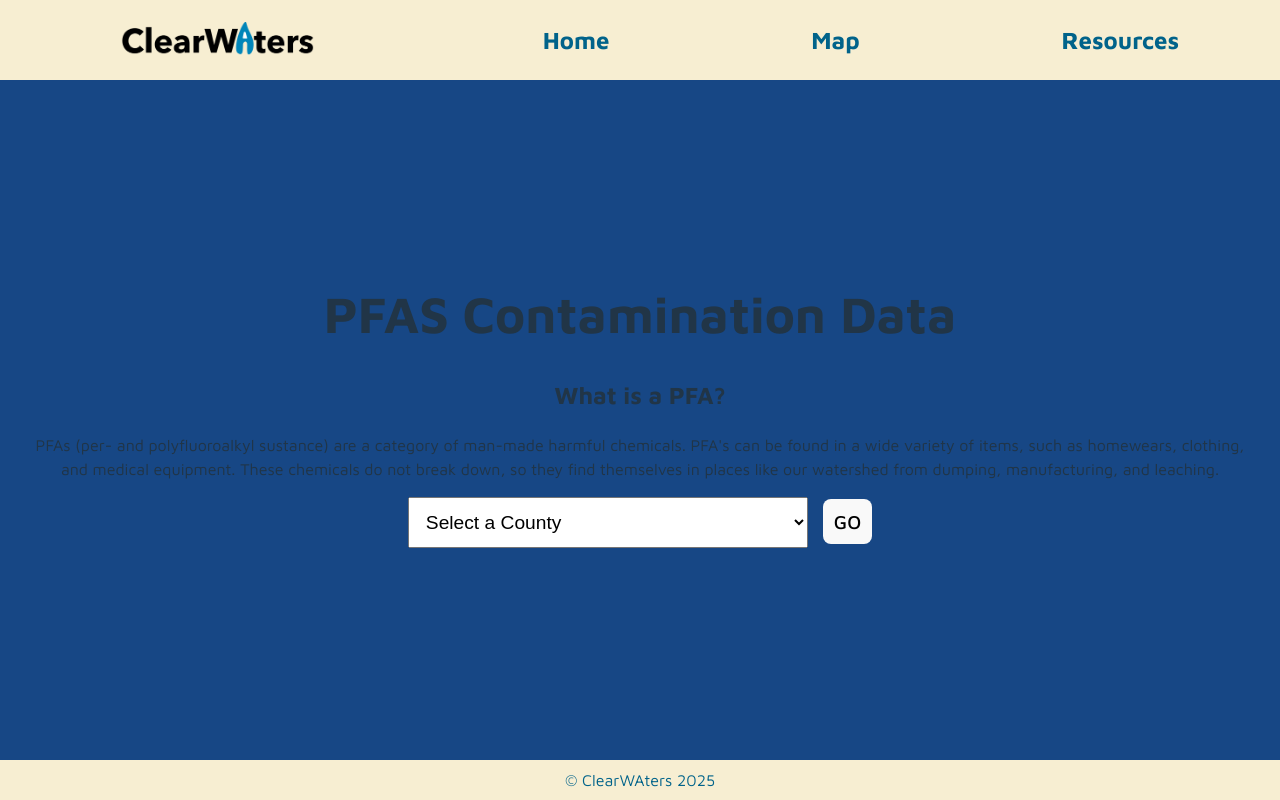
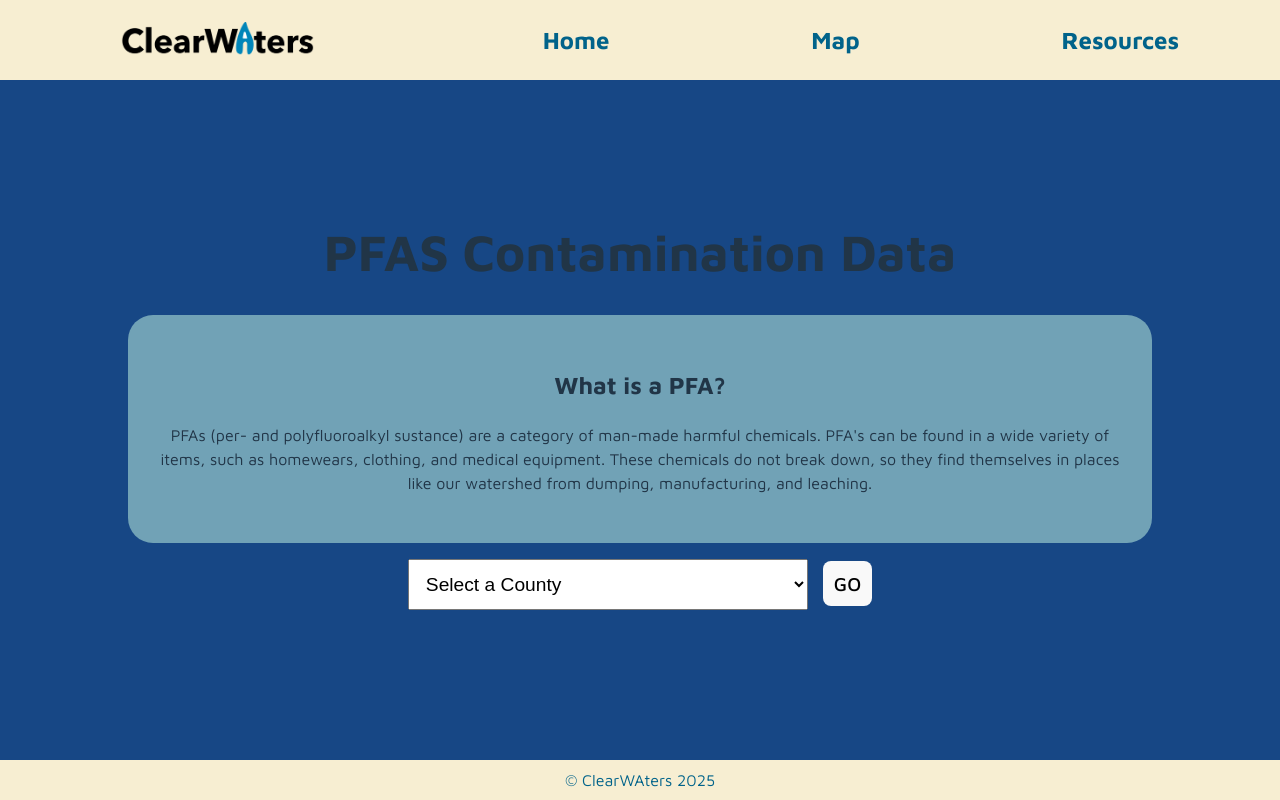
Before and after one commit to kellyjhorak/Squash, a React (Vite) app in the folder ClearWAters/: page / in a window 1280 px wide. Built offline with nearby package versions, Linux system fonts and the light colour scheme.

Commit message:
background for blurb on main page

```diff
--- a/ClearWAters/src/homepage.jsx
+++ b/ClearWAters/src/homepage.jsx
@@ -138,7 +138,7 @@ export default function Homepage() {
         <header>
           <h1>PFAS Contamination Data</h1>
         </header>
-        <div className="Main_info">
+        <div id="main_info">
           <h2>What is a PFA?</h2>
           <p>PFAs (per- and polyfluoroalkyl sustance) are a category of man-made harmful chemicals. PFA's can be found in a wide variety of items, such as homewears, clothing, and medical equipment. These chemicals do not break down, so they find themselves in places like our watershed from dumping, manufacturing, and leaching. </p>
         </div>
--- a/ClearWAters/src/styling.css
+++ b/ClearWAters/src/styling.css
@@ -109,3 +109,12 @@ footer {
 #main-content {
   padding-top: 80px; /* or more, if needed */
 }
+
+#main_info {
+Background-color: #71A2B6;
+padding : 2.0em;
+margin-left: 6.0em;
+margin-right: 6.0em;
+margin-bottom: 1.0em;
+border-radius: 25px;
+}
```
